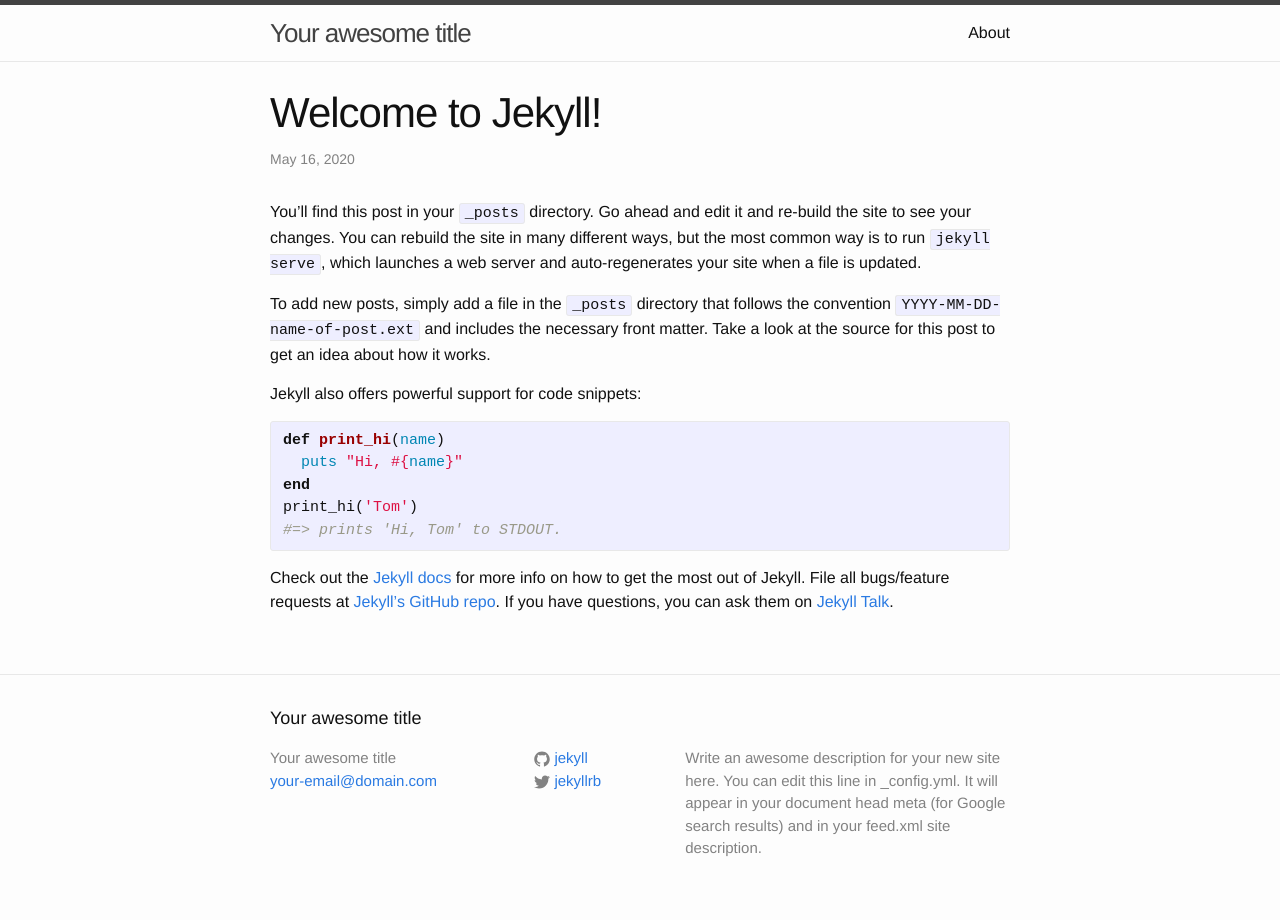
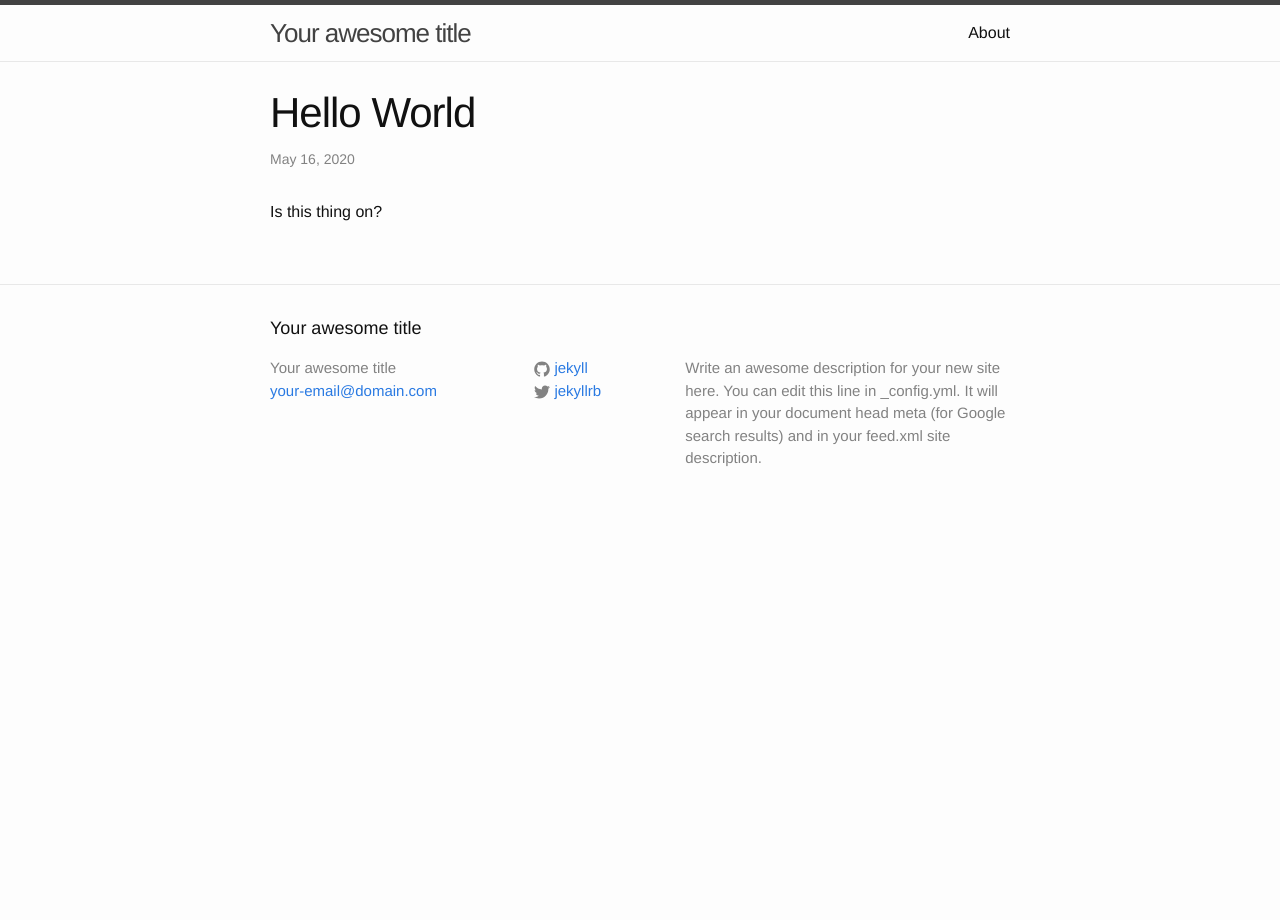
Before and after one commit to jstremme/seafood-homer, a Jekyll site: the page built from _posts/2020-05-16-welcome-to-jekyll.markdown, in a window 1280 px wide. Built offline with Jekyll 4.4.1, drawn with Linux system fonts in a browser that asks for light colours.

Commit message:
Update 2020-05-16-welcome-to-jekyll.markdown

```diff
--- a/_posts/2020-05-16-welcome-to-jekyll.markdown
+++ b/_posts/2020-05-16-welcome-to-jekyll.markdown
@@ -1,25 +1,7 @@
 ---
 layout: post
-title:  "Welcome to Jekyll!"
-date:   2020-05-16 15:18:02 -0700
-categories: jekyll update
+title:  "Hello World"
+date:   2020-05-16
+categories: Random
 ---
-You’ll find this post in your `_posts` directory. Go ahead and edit it and re-build the site to see your changes. You can rebuild the site in many different ways, but the most common way is to run `jekyll serve`, which launches a web server and auto-regenerates your site when a file is updated.
-
-To add new posts, simply add a file in the `_posts` directory that follows the convention `YYYY-MM-DD-name-of-post.ext` and includes the necessary front matter. Take a look at the source for this post to get an idea about how it works.
-
-Jekyll also offers powerful support for code snippets:
-
-{% highlight ruby %}
-def print_hi(name)
-  puts "Hi, #{name}"
-end
-print_hi('Tom')
-#=> prints 'Hi, Tom' to STDOUT.
-{% endhighlight %}
-
-Check out the [Jekyll docs][jekyll-docs] for more info on how to get the most out of Jekyll. File all bugs/feature requests at [Jekyll’s GitHub repo][jekyll-gh]. If you have questions, you can ask them on [Jekyll Talk][jekyll-talk].
-
-[jekyll-docs]: http://jekyllrb.com/docs/home
-[jekyll-gh]:   https://github.com/jekyll/jekyll
-[jekyll-talk]: https://talk.jekyllrb.com/
+Is this thing on?
```
